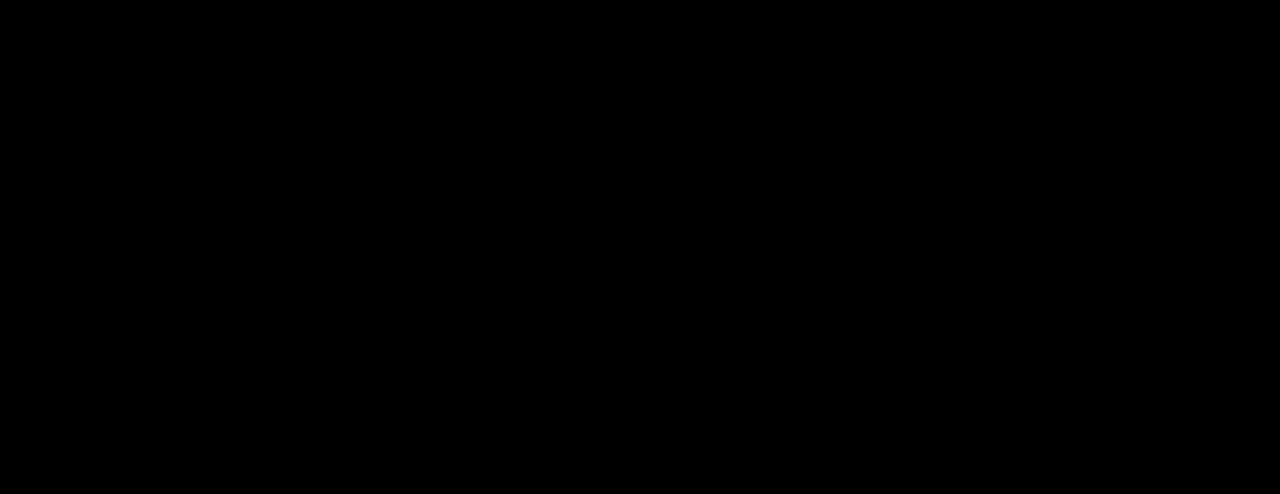
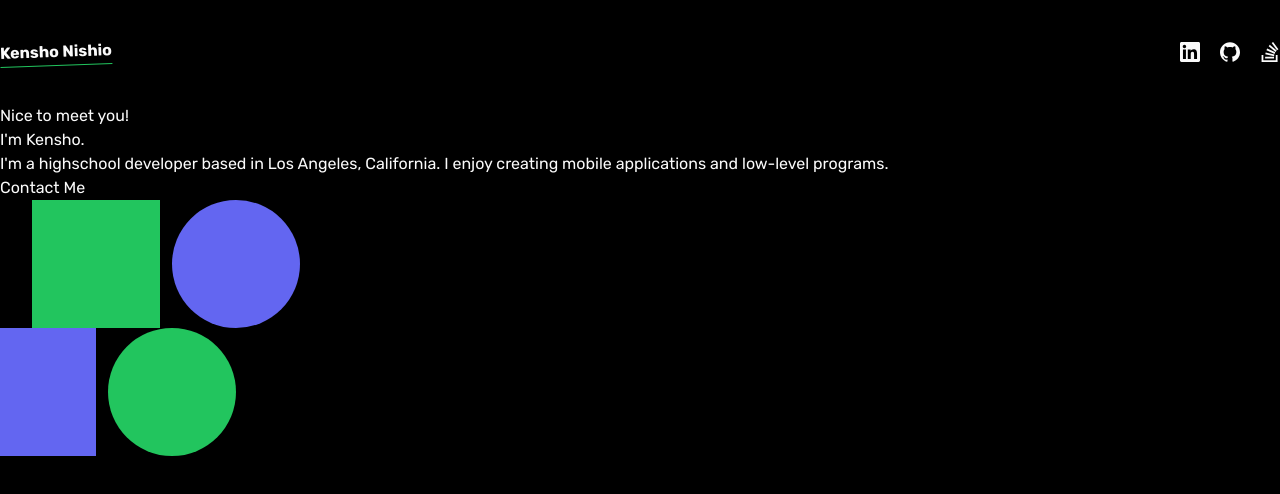
Before and after one commit to K-Ketchup/Personal-Portfolio, a Next.js app: page / in a window 1280 px wide. Shown: the top 494 px of the page. Built offline with nearby package versions, Linux system fonts and the light colour scheme.

Commit message:
Heropage update

```diff
--- /dev/null
+++ b/app/(home)/components/HeroSection.tsx
@@ -0,0 +1,35 @@
+import Link from "next/link";
+import React from "react"
+
+export default function HeroSection() {
+    return <div>
+        <div>
+            <h1>
+                Nice to meet you!
+                <br/> <span>{"I'm Kensho."}</span>
+            </h1>
+            <p>
+                {
+                    "I'm a highschool developer based in Los Angeles, California. I enjoy creating mobile applications and low-level programs."
+                }
+            </p>
+            <Link href={"mailto:kenshonishio7@gmail.com"}>
+                <div>
+                    <h1>Contact Me</h1>
+                </div>
+            </Link>
+        </div>
+        <div>
+            <div className="w-72 h-72">
+                <div className="flex gap-3 translate-x-8">
+                    <div className="w-32 h-32 rounded-2x1 bg-green-500"></div>
+                    <div className="w-32 h-32 rounded-full bg-indigo-500"></div>
+                </div>
+                <div className="flex gap-3 -translate-x-8">
+                    <div className="w-32 h-32 rounded-2x1 bg-indigo-500"></div>
+                    <div className="w-32 h-32 rounded-full bg-green-500"></div>
+                </div>
+            </div>
+        </div>
+    </div>;
+}
--- a/app/(home)/components/Navbar.tsx
+++ b/app/(home)/components/Navbar.tsx
@@ -0,0 +1,37 @@
+import Link from 'next/link';
+import React from 'react';
+import { SiGithub, SiLinkedin, SiStackoverflow } from "react-icons/si";
+
+export default function Navbar() {
+    const socials = [
+        {
+            Link: "https://www.linkedin.com/in/kensho-nishio-cs/",
+            Label: "LinkedIn",
+            Icon: SiLinkedin,
+        },
+        {
+            Link: "https://github.com/K-Ketchup",
+            Label: "Github",
+            Icon: SiGithub,
+        },
+        {
+            Link: "https://stackoverflow.com/users/22091763/k-ketchup",
+            Label: "StackOverflow",
+            Icon: SiStackoverflow,
+        }
+    ]
+
+    return (
+        <nav className="py-10 flex justify-between items-center">
+            <h1 className="text-2x1 font-bold underline underline-offset-8 decoration-green-500 -rotate-2">Kensho Nishio</h1>
+            <div className="flex items-center gap-5">
+                {socials.map((social, index)=>{
+                    const Icon = social.Icon
+                    return <Link href={social.Link} key={index} aria-label={social.Label}>
+                        <Icon className="w-5 h-5 hover:scale-125 transition-all"/>
+                    </Link>
+                })}
+            </div>
+        </nav>
+    );
+}
--- a/app/(home)/page.tsx
+++ b/app/(home)/page.tsx
@@ -1,13 +1,14 @@
 import React from 'react'
+import Navbar from './components/Navbar'
+import HeroSection from './components/HeroSection';
 
 export default function page() {
   return (
     <div className="min-h-screen bg-black">
       <div className="max-w-7xl mx-auto">
-        <nav>
-
-        </nav>
+        <Navbar />
+        <HeroSection />
       </div>
     </div>
-  )
+  );
 }
--- a/package.json
+++ b/package.json
@@ -16,6 +16,7 @@
     "next-themes": "^0.3.0",
     "react": "^18",
     "react-dom": "^18",
+    "react-icons": "^5.0.1",
     "tailwind-merge": "^2.2.2",
     "tailwindcss-animate": "^1.0.7"
   },
```
Also changed, not shown: 1 other file (tests, documents, lock files or other folders).
